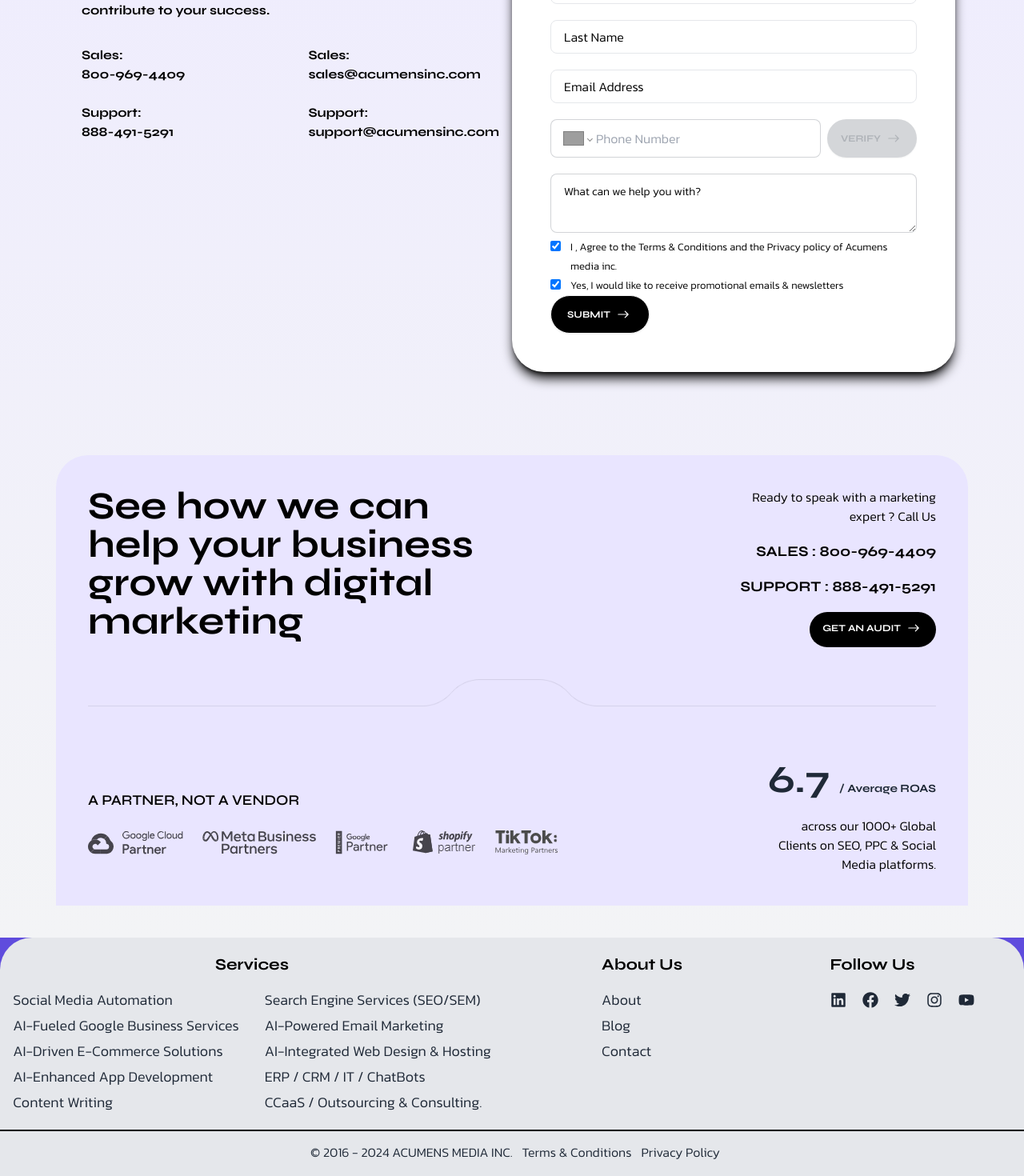
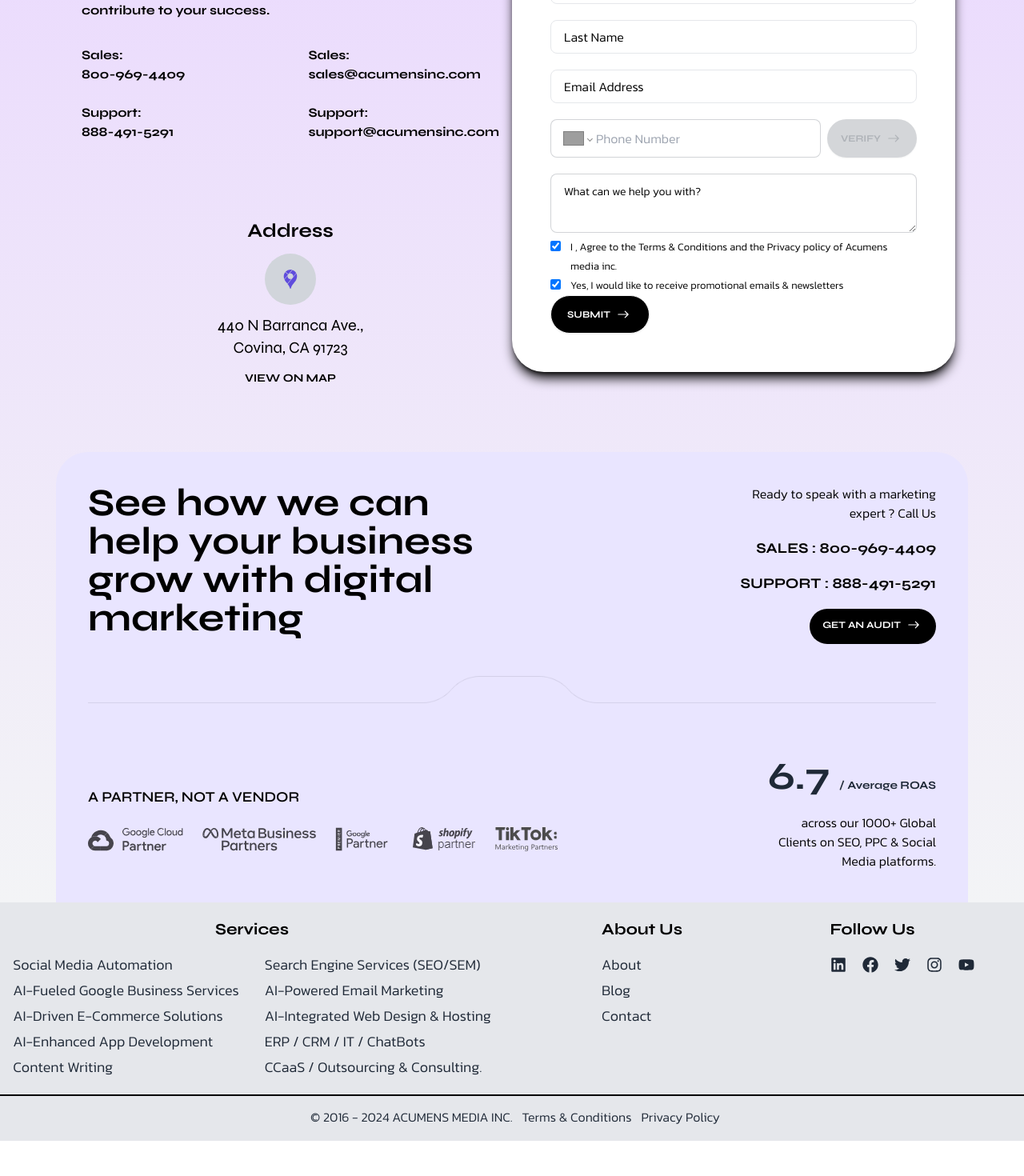
Before and after one commit to dileep8269/acumens-media, a React (Vite) app: page /contact.htm in a window 1280 px wide. Shown: the part 367-1837 px from the top of the page at 80% size. After the commit the page ends 1793 px from the top, so only its background shows below. Built offline with nearby package versions, Linux system fonts and the light colour scheme; grey boxes are pictures that could not be loaded.

Commit message:
small changes done

```diff
--- a/src/components/homePageComponents/AiSection.jsx
+++ b/src/components/homePageComponents/AiSection.jsx
@@ -16,11 +16,18 @@ const AiSection = () => {
 
 
                 </div>
-            <div className='px-8 lg:w-[50%] w-full'>
+                <div className='lg:w-[50%] w-full'>
 
                     <div className='relative w-full bg-red-500'>
-                    <img src="GettyImages-1436826358.webp" alt="GettyImages-1436826358" className='w-52 h-52 sm:w-96 sm:h-96 2xl:w-[450px] 2xl:h-[450px] rounded-[40px] absolute object-cover top-0 lg:-top-52 left-0' />
-                    <img src="GettyImages-1437209359.webp" alt="GettyImages-1437209359" className='w-[170px] h-44 sm:w-64 sm:h-72 2xl:w-[350px] 2xl:h-[400px] rounded-[40px] absolute object-cover top-28 left-28 sm:top-44 sm:left-60 lg:-top-10 md:top-48 md:left-48 2xl:left-72  border-[15px] border-light-purple' />
+
+                        <img src="GettyImages-1436826358.webp" alt="GettyImages-1436826358" className='w-56 h-52 sm:w-96 sm:h-96 2xl:w-[450px] 2xl:h-[450px] rounded-[40px] absolute object-cover top-0 lg:-top-48 left-0' />
+                        <svg xmlns="http://www.w3.org/2000/svg" width="54" height="53" viewBox="0 0 54 53" className='absolute -top-6 left-0 md:-top-[218px] md:left-36 custom-rotation-star z-50'>
+                            <g fill="" fillRule="nonzero">
+                                <path d="M27.07.77c-5.93 19.07-3.73 19.51-26.51 26 22.78 6.49 20.58 6.93 26.5 26 5.9-19.07 3.72-19.52 26.5-26-22.78-6.48-20.6-6.93-26.5-26ZM45.24 14.54c1.17-3.79.74-3.88 5.27-5.17C45.98 8.08 46.4 8 45.24 4.2c-1.18 3.8-.74 3.88-5.27 5.17 4.53 1.3 4.1 1.38 5.27 5.17ZM10.87 40.14c-1.5 1.86-1.28 2.01-4.1 1.71 2.26 1.75 1.99 1.7 1.81 4.09 1.5-1.86 1.27-2.01 4.1-1.71-2.26-1.75-2-1.7-1.81-4.09Z">
+                                </path>
+                            </g>
+                        </svg>
+                        <img src="GettyImages-1437209359.webp" alt="GettyImages-1437209359" className='w-[190px] h-44 sm:w-64 sm:h-72 2xl:w-[350px] 2xl:h-[400px] rounded-[40px] absolute object-cover top-28 left-28 sm:top-44 sm:left-60 lg:-top-10 md:top-48 md:left-48 2xl:left-72  border-[15px] border-light-purple' />
 
                     </div>
                 </div>
--- a/src/components/homePageComponents/Footer.jsx
+++ b/src/components/homePageComponents/Footer.jsx
@@ -8,7 +8,7 @@ import { footerServiceLinks1, footerServiceLinks2, AboutUs } from "../../constan
 const Footer = () => {
     return (
         <footer>
-            <div className='grid grid-cols-1 xs:grid-cols-2 lg:grid-cols-4 gap-5 text-center lg:text-left justify-items-center items-start py-5 rounded-t-[40px]'>
+            <div className='grid grid-cols-1 xs:grid-cols-2 lg:grid-cols-4 gap-5 text-center lg:text-left justify-items-center items-start py-5'>
 
                 {/* <div className="space-y-3 flex flex-col justify-center items-center text-center">
                     <h5 className='text-lg font-bold font-syne text-black'>Address</h5>
--- a/src/components/homePageComponents/Portfolio.jsx
+++ b/src/components/homePageComponents/Portfolio.jsx
@@ -11,29 +11,29 @@ const Portfolio = ({images}) => {
                 {/* 1st column */}
                 <div className="col-span-1 md:col-span-2 lg:col-span-1 space-y-6 p-4 md:p-10 border-b md:border-0 lg:border-r border-slate-300">
                     <img className="w-12 h-12 rounded-full object-center" src="one.webp" alt="one.webp" />
-                    <h6 className="font-kanit font-normal text-lg text-black">Talk to a growth expert</h6>
+                    <h6 className="font-kanit font-normal text-lg lg:text-2xl text-black">Talk to a growth expert</h6>
                     <div className="flex flex-row justify-between items-start gap-2 w-full md:w-[70%] lg:w-full">
                         <div className="py-2 space-y-6 text-black">
-                            <p className="text-[12px] lg:text-sm font-light font-kanit ">
+                            <p className="text-[12px] text-sm lg:text-base font-normal font-kanit ">
                                 Sales:
                                 <br />
                                 <Link to="tel:+18009694409">800-969-4409</Link>
                             </p>
-                            <p className="text-[12px] lg:text-sm font-light font-kanit ">
+                            <p className="text-[12px] text-sm lg:text-base font-normal font-kanit ">
                                 Support:
                                 <br />
                                 <Link to="tel:+18009694409">888-491-5291</Link>
                             </p>
                         </div>
                         <div className="py-2 space-y-6 text-black">
-                            <p className="text-[12px] lg:text-sm font-light font-kanit ">
+                            <p className="text-[12px] text-sm lg:text-base font-normal font-kanit ">
                                 Sales:
                                 <br />
                                 <Link to="mailto:sales@acumensinc.com">
                                     sales@acumensinc.com
                                 </Link>
                             </p>
-                            <p className="text-[12px] lg:text-sm font-light font-kanit ">
+                            <p className="text-[12px] text-sm lg:text-base font-normal font-kanit ">
                                 Support:
                                 <br />
                                 <Link to="mailto:support@acumensinc.com">
@@ -47,12 +47,12 @@ const Portfolio = ({images}) => {
                 {/* 2nd column */}
                 <div className="col-span-1 md:col-span-1 lg:col-span-1 p-4 md:p-10 border-b md:border-0 lg:border-r border-slate-300">
 
-                    <div className="space-y-3 flex flex-col justify-center items-center text-center">
-                        <h5 className='text-lg font-bold font-syne text-black'>Address</h5>
+                    <div className="space-y-3 flex flex-col justify-center items-center text-center md:pt-16">
+                        <h5 className='text-lg lg:text-2xl font-bold font-syne text-black'>Address</h5>
                         <div className="w-16 h-16 rounded-full bg-gray-300 flex justify-center items-center">
                             <span className="text-2xl text-blue-Purple"><SiGooglemaps /></span>
                         </div>
-                        <p className=" w-48 text-base font-normal font-syne  text-black">440 N Barranca Ave.,
+                        <p className=" w-48 text-base lg:text-xl font-normal font-syne  text-black">440 N Barranca Ave.,
                             Covina,
                             CA 91723
                         </p>
--- a/src/layout/Mainlayout.jsx
+++ b/src/layout/Mainlayout.jsx
@@ -19,9 +19,7 @@ const Mainlayout = () => {
 
       <Outlet></Outlet>
 
-      <div className="bg-blue-Purple">
-
-        <div className="w-full pb-[30px] sm:pb-0 rounded-t-[40px] bg-gray-200">
+      <div className="w-full pb-[30px] sm:pb-0 bg-gray-200">
 
         <Footer />
 
@@ -53,9 +51,6 @@ const Mainlayout = () => {
         </div>
       </div>
 
-      </div>
-
-
       <div className="fixed left-0 bottom-12 w-full sm:hidden pl-4 z-50">
         <span className="inline-block w-14 h-14">
           <Link to="https://api.whatsapp.com/send?phone=18163210322&text=Hello,%20Welcome%20to%20Acumens%20Media%20Inc.">
@@ -64,7 +59,7 @@ const Mainlayout = () => {
         </span>
       </div>
 
-      <div className="fixed left-0 bottom-0 w-full text-white text-center flex justify-center items-center gap-x-1 sm:hidden z-50 px-2">
+      <div className="fixed left-0 bottom-0 w-full text-white text-center flex justify-center items-center gap-x-4 sm:hidden z-50 px-6">
         <span className="inline-block w-1/2 px-1 py-2 text-lg font-normal font-kanit bg-black rounded-[40px]" onClick={toggleModal}>
           <Link to={{ pathname: "/", state: "homePageForm", hash: "#homePageForm" }}>
             Speak To Us
--- a/src/pages/AuditPage.jsx
+++ b/src/pages/AuditPage.jsx
@@ -58,7 +58,7 @@ const AuditPage = () => {
             </div>
           </div>
         </div>
-        <div className="w-full px-8 py-10">
+        <div className="w-full px-8">
           <div className="lg:w-[900px] xl:w-[1140px] 2xl:w-[1400px] 3xl:w-[1600px] mx-auto">
             <Contact message="See how we can help your business grow with digital marketing" />
           </div>
--- a/src/pages/ContactPage.jsx
+++ b/src/pages/ContactPage.jsx
@@ -4,6 +4,7 @@ import { inputFields } from "../constants/constant";
 import Contact from "../components/aiSolutionPageComponents/Contact";
 import { useRef, useEffect } from 'react';
 import { useLocation } from 'react-router-dom';
+import { SiGooglemaps } from "react-icons/si";
 const ContactPage = () => {
   const formRef = useRef(null);
   const location = useLocation();
@@ -13,15 +14,17 @@ const ContactPage = () => {
       formRef.current.scrollIntoView({ behavior: 'smooth' });
     }
   }, [location]);
+
   useEffect(() => {
     if (location.hash === '#contactForm' && formRef.current) {
       formRef.current.scrollIntoView({ behavior: 'smooth' });
     }
   }, [location]);
+
   return (
-    <div className="pt-12 bg-gradient-to-b from-light-purple to-gray-100 ">
+    <div className="pt-12 bg-gradient-to-b from-purple-200 to-gray-100 ">
       <div className="lg:w-[900px] xl:w-[1140px] 2xl:w-[1400px] 3xl:w-[1600px] mx-auto">
-      <div className=" flex flex-col  px-4 py-16 md:flex-row">
+        <div className="flex flex-col px-4 py-16 md:flex-row">
           <div className=" w-full md:w-1/2 text-left p-4 space-y-6 ">
             <h6 className="text-base font-bold font-syne uppercase text-black">
               contact
@@ -64,13 +67,32 @@ const ContactPage = () => {
                 </p>
               </div>
             </div>
+
+            <div className="space-y-3 flex flex-col justify-center items-center text-center pt-16">
+              <h5 className='text-lg lg:text-2xl font-bold font-syne text-black'>Address</h5>
+              <div className="w-16 h-16 rounded-full bg-gray-300 flex justify-center items-center">
+                <span className="text-2xl text-blue-Purple"><SiGooglemaps /></span>
               </div>
-        <div className="flex justify-center items-start w-full md:w-1/2" ref={formRef} id="contactForm">
+              <p className=" w-48 text-base lg:text-xl font-normal font-syne  text-black">440 N Barranca Ave.,
+                Covina,
+                CA 91723
+              </p>
+              <div className="relative inline-block rounded-full transition duration-300 ease-in-out">
+                <span className="relative overflow-hidden before:content-[''] before:absolute bottom-0.5  before:-bottom-1 before:left-0 before:w-0 before:h-0.5 before:hover:bg-blue-Purple before:transition-width before:duration-500 before:ease-in-out hover:before:w-full">
+                  <Link to="https://www.google.com/maps/place/440+N+Barranca+Ave,+Covina,+CA+91723,+USA/@34.0901483,-117.8812267,17z/data=!3m1!4b1!4m6!3m5!1s0x80c32859273c7a1b:0x11c9d90ae80b6ca!8m2!3d34.0901483!4d-117.8812267!16s%2Fg%2F11sshfp7sj?entry=ttu" className="font-bold uppercase text-sm font-syne text-black">view on map</Link>
+                </span>
+              </div>
+            </div>
+
+          </div>
+
+          <div className="flex justify-center md:justify-end items-start w-full md:w-1/2" ref={formRef} id="contactForm">
             <CustomForm page='contact' fields={inputFields} message="Contact Us" />
           </div>
+
         </div>
       </div>
-      <div className="w-full px-8 py-10">
+      <div className="w-full px-8">
         <div className="lg:w-[900px] xl:w-[1140px] 2xl:w-[1400px] 3xl:w-[1600px] mx-auto">
           <Contact message="See how we can help your business grow with digital marketing" />
         </div>
```
Lines whose indentation alone changed are shown as unchanged.
